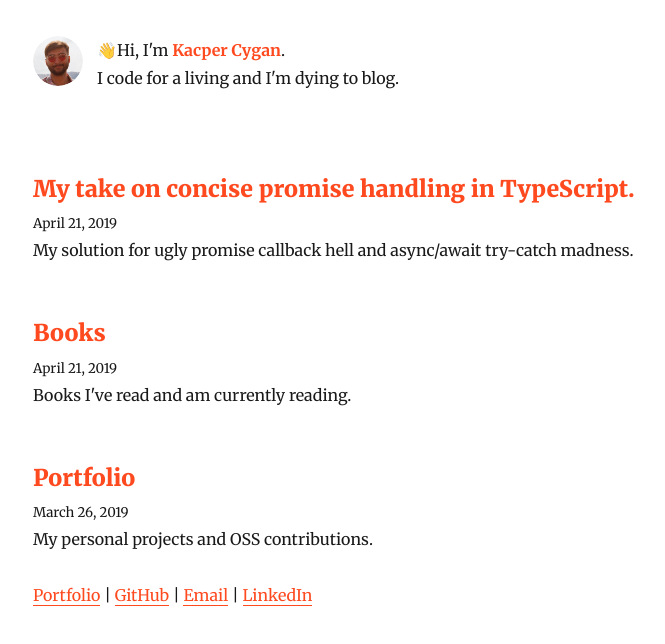
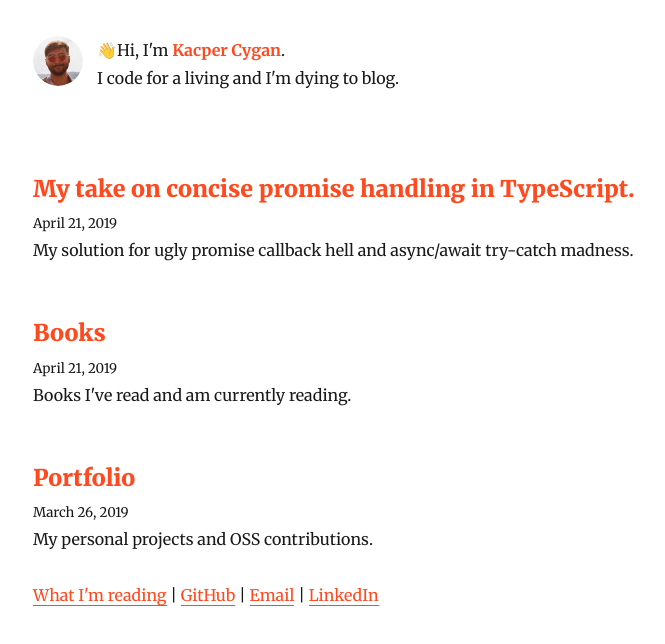
Before and after one commit to kcvgan/kcygan.dev, a Gatsby site: page / in a window 1280 px wide. Shown: the part 118-762 px from the top of the page, without its empty margins (292-957 px from the left). Built offline with nearby package versions, Linux system fonts and the light colour scheme; Gatsby itself is replaced by a stand-in of ours; some packages are replaced by stand-ins of ours.

Commit message:
Added link to books

```diff
--- a/src/components/layout.js
+++ b/src/components/layout.js
@@ -63,8 +63,8 @@ class Layout extends React.Component {
         <header>{header}</header>
         <main>{children}</main>
         <footer>
-          <Link style={{ color: `#FF491F` }} to={`/portfolio`}>
-            Portfolio
+          <Link style={{ color: `#FF491F` }} to={`/books`}>
+            What I'm reading
           </Link>
           {` | `}
           <a style={{ color: `#FF491F` }} href="https://www.github.com/kcvgan">
```
